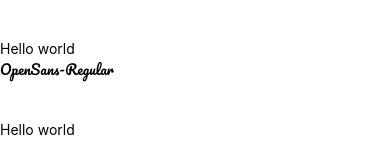
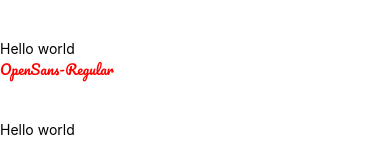
Before and after one commit to lthhieu/react-native-basic, a React Native app: screen /About in a window 390 px wide. Shown: the top 160 px of the page. Built offline with nearby package versions, Linux system fonts and the light colour scheme.

Commit message:
global font and navigation packages

```diff
--- a/App.tsx
+++ b/App.tsx
@@ -5,6 +5,7 @@
 import { useFonts } from 'expo-font';
 import * as SplashScreen from 'expo-splash-screen';
 import { useEffect } from 'react';
+import { PACIFICO } from "./utils/constant";
 
 
 SplashScreen.preventAutoHideAsync();
@@ -12,7 +13,7 @@
 
 const App = () => {
   const [loaded, error] = useFonts({
-    'Pacifico-Regular': require('./assets/fonts/Pacifico-Regular.ttf'),
+    [PACIFICO]: require('./assets/fonts/Pacifico-Regular.ttf'),
   });
   useEffect(() => {
     if (loaded || error) {
--- a/components/review/home.tsx
+++ b/components/review/home.tsx
@@ -1,12 +1,14 @@
 import { StyleSheet, Text, View } from "react-native"
+import { globalStyles, PACIFICO } from "../../utils/constant"
 
 const HomeScreen = () => {
     return (<View>
         <Text style={styles.helloWorld}>Hello world</Text>
-        <Text style={{ fontFamily: 'Pacifico-Regular' }}>OpenSans-Regular</Text>
+        <Text style={[styles.text, globalStyles.appFont]}>OpenSans-Regular</Text>
     </View>)
 }
 const styles = StyleSheet.create({
-    helloWorld: { paddingTop: 40 }
+    helloWorld: { paddingTop: 40 },
+    text: { color: 'red' }
 })
 export default HomeScreen
--- a/package.json
+++ b/package.json
@@ -14,12 +14,16 @@
     "web": "expo start --web"
   },
   "dependencies": {
+    "@react-navigation/native": "6.1.18",
+    "@react-navigation/native-stack": "6.10.1",
     "expo": "51.0.31",
     "expo-font": "12.0.9",
     "expo-splash-screen": "0.27.5",
     "expo-status-bar": "1.12.1",
     "react": "18.2.0",
-    "react-native": "0.74.5"
+    "react-native": "0.74.5",
+    "react-native-safe-area-context": "4.10.5",
+    "react-native-screens": "3.31.1"
   },
   "devDependencies": {
     "@babel/core": "7.24.8",
--- /dev/null
+++ b/utils/constant.ts
@@ -0,0 +1,8 @@
+import { StyleSheet } from "react-native"
+
+export const PACIFICO = 'Pacifico-Regular'
+export const globalStyles = StyleSheet.create({
+    appFont: {
+        fontFamily: PACIFICO
+    }
+})
```
Also changed, not shown: 1 other file (tests, documents, lock files or other folders).
